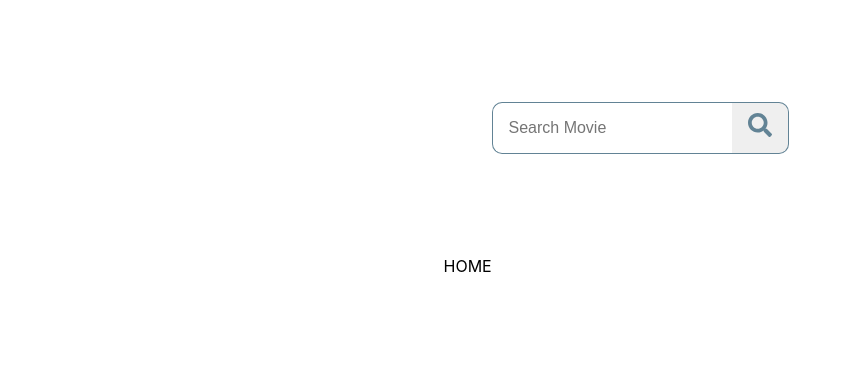
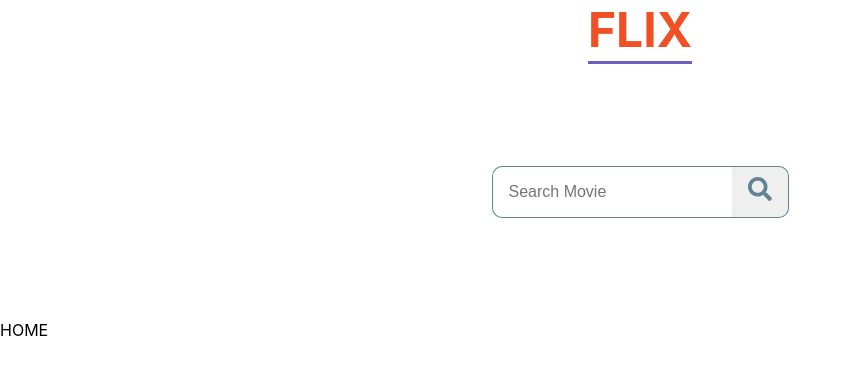
Before and after one commit to PeaWarrior/flix-frontend, a React (Create React App) app: page / in a window 1280 px wide. Shown: the top 374 px of the page, without its empty margins (0-851 px from the left). Built offline with nearby package versions, Linux system fonts and the light colour scheme.

Commit message:
added header

```diff
--- a/src/components/App.js
+++ b/src/components/App.js
@@ -4,10 +4,12 @@ import {
   Switch,
   Route,
 } from "react-router-dom";
+
 import { ThemeProvider } from 'styled-components';
 import theme from '../utilities/theme';
 import GlobalStyles from '../utilities/GlobalStyles';
 
+import Header from './Header/Header';
 import SearchBar from './SearchBar/SearchBar';
 import SearchPage from './SearchPage/SearchPage';
 import MoviePage from './MoviePage/MoviePage';
@@ -26,6 +28,7 @@ const App = () => {
       <GlobalStyles />
       <ThemeProvider theme={theme}>
 
+        <Header />
         <SearchBar setSearch={setSearch} />
         <Switch>
           <Route path='/movie/:id' component={MoviePage} />
--- a/src/components/Header/Header.js
+++ b/src/components/Header/Header.js
@@ -0,0 +1,20 @@
+import React from 'react';
+import { useHistory } from 'react-router-dom';
+
+import StyledHeader from './Header.styled';
+
+const Header = () => {
+  const history = useHistory();
+
+  const handleClick = () => {
+    history.push('/');
+  }
+
+  return (
+    <StyledHeader>
+      <h1 onClick={handleClick}>FLIX</h1>
+    </StyledHeader>
+  )
+}
+
+export default Header;
--- /dev/null
+++ b/src/components/Header/Header.styled.js
@@ -0,0 +1,23 @@
+import styled from 'styled-components';
+import Header from './Header';
+
+const StyledHeader = styled.nav`
+  height: 4rem;
+  width: 100vw;
+  display: flex;
+  justify-content: center;
+
+  h1 {
+    margin: 0;
+    font-size: 3rem;
+    color: ${({ theme }) => theme.primaryAccent};
+    border-bottom: 3px solid ${({ theme }) => theme.secondaryAccent};
+
+    &:hover {
+      cursor: pointer;
+      text-shadow: 0 0 10px ${({ theme }) => theme.secondaryAccent};
+    }
+  }
+`
+
+export default StyledHeader;
```
Also changed, not shown: 1 other file (tests, documents, lock files or other folders).
